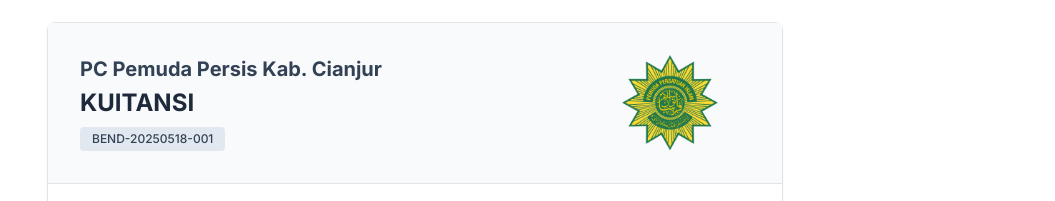
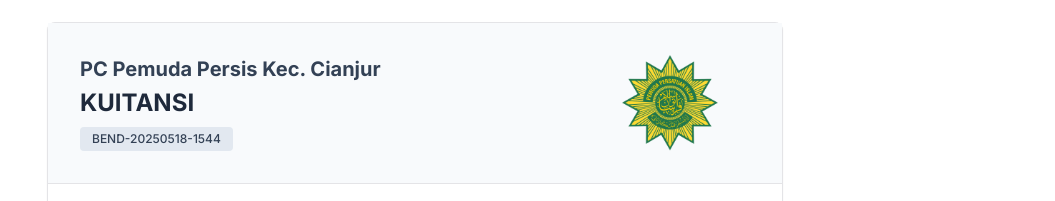
Before and after one commit to SamX23/kwitansi-online-generator, a Next.js app: page / in a window 1280 px wide. Both pictures are taken after a click on the tab "Pratinjau Kuitansi". Shown: the part 274-475 px from the top of the page, without its empty margins (225-1280 px from the left). Built offline with nearby package versions, Linux system fonts and the light colour scheme.

Commit message:
feat: update kuitansi identifier to include current time and modify organization name chore: upgrade next.js and react dependencies, add eslint-config-next

```diff
--- a/components/receipt-generator.tsx
+++ b/components/receipt-generator.tsx
@@ -81,7 +81,15 @@ export default function ReceiptGenerator() {
     ],
   });
 
-  const kuitansiIdentifier = `BEND-${format(new Date(), "yyyyMMdd")}-001`;
+  // Function to get the current hour and minute in 24-hour format
+  const getTodayHourIn24 = () => {
+    const now = new Date();
+    const hours = now.getHours().toString().padStart(2, "0");
+    const minutes = now.getMinutes().toString().padStart(2, "0");
+    return `${hours}${minutes}`;
+  };
+
+  const kuitansiIdentifier = `BEND-${format(new Date(), "yyyyMMdd")}-${getTodayHourIn24()}`;
 
   const [activeTab, setActiveTab] = useState("form");
   const [signatureDialogOpen, setSignatureDialogOpen] = useState(false);
@@ -613,7 +621,7 @@ export default function ReceiptGenerator() {
               <div className="flex justify-between items-center">
                 <div>
                   <h1 className="text-xl font-bold text-slate-700 mb-1">
-                    PC Pemuda Persis Kab. Cianjur
+                    PC Pemuda Persis Kec. Cianjur
                   </h1>
                   <h2 className="text-2xl font-bold text-slate-800">
                     KUITANSI
```
Also changed, not shown: package.json (+4 -3 lines), 2 other files (tests, documents, lock files or other folders).
